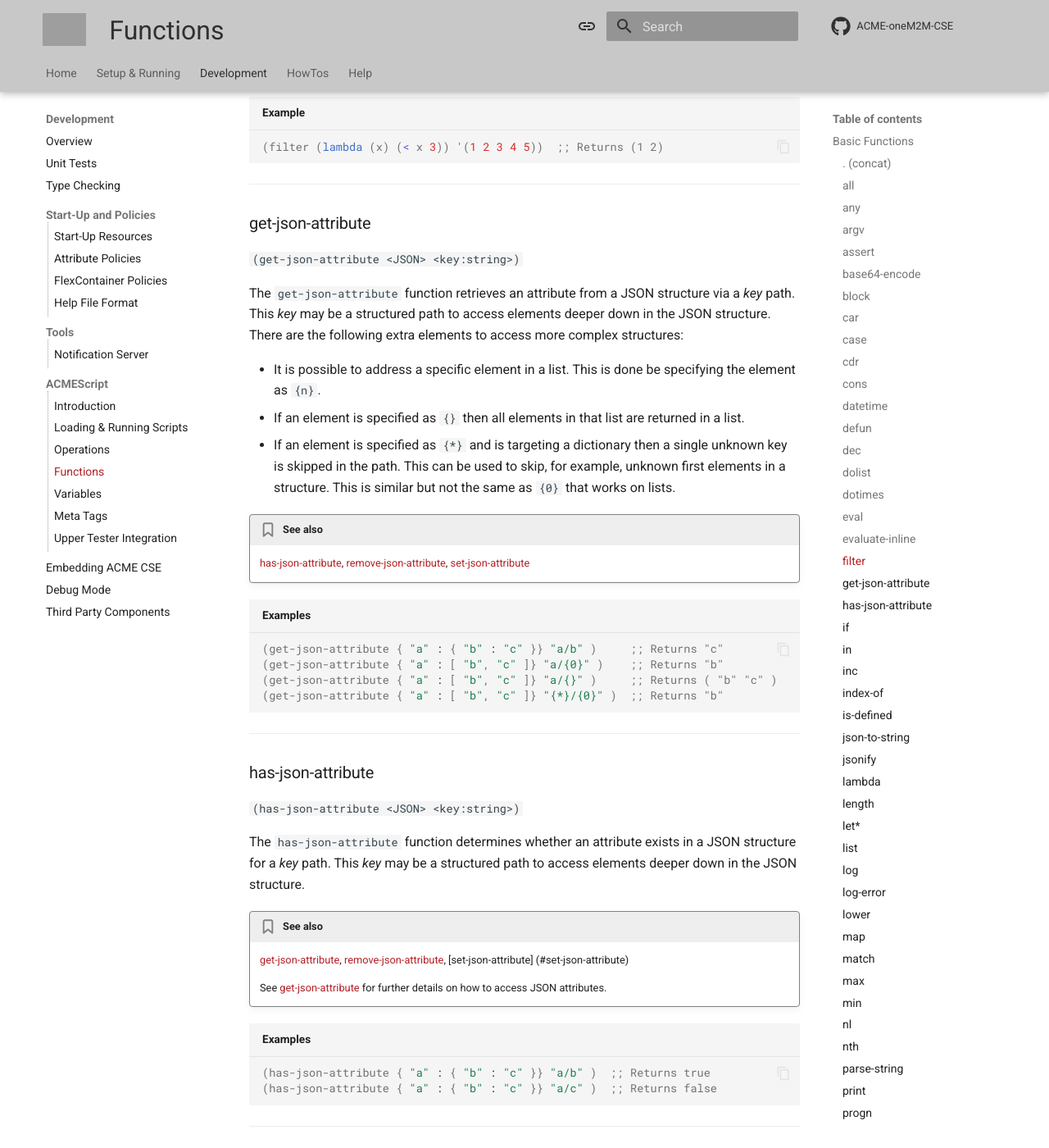
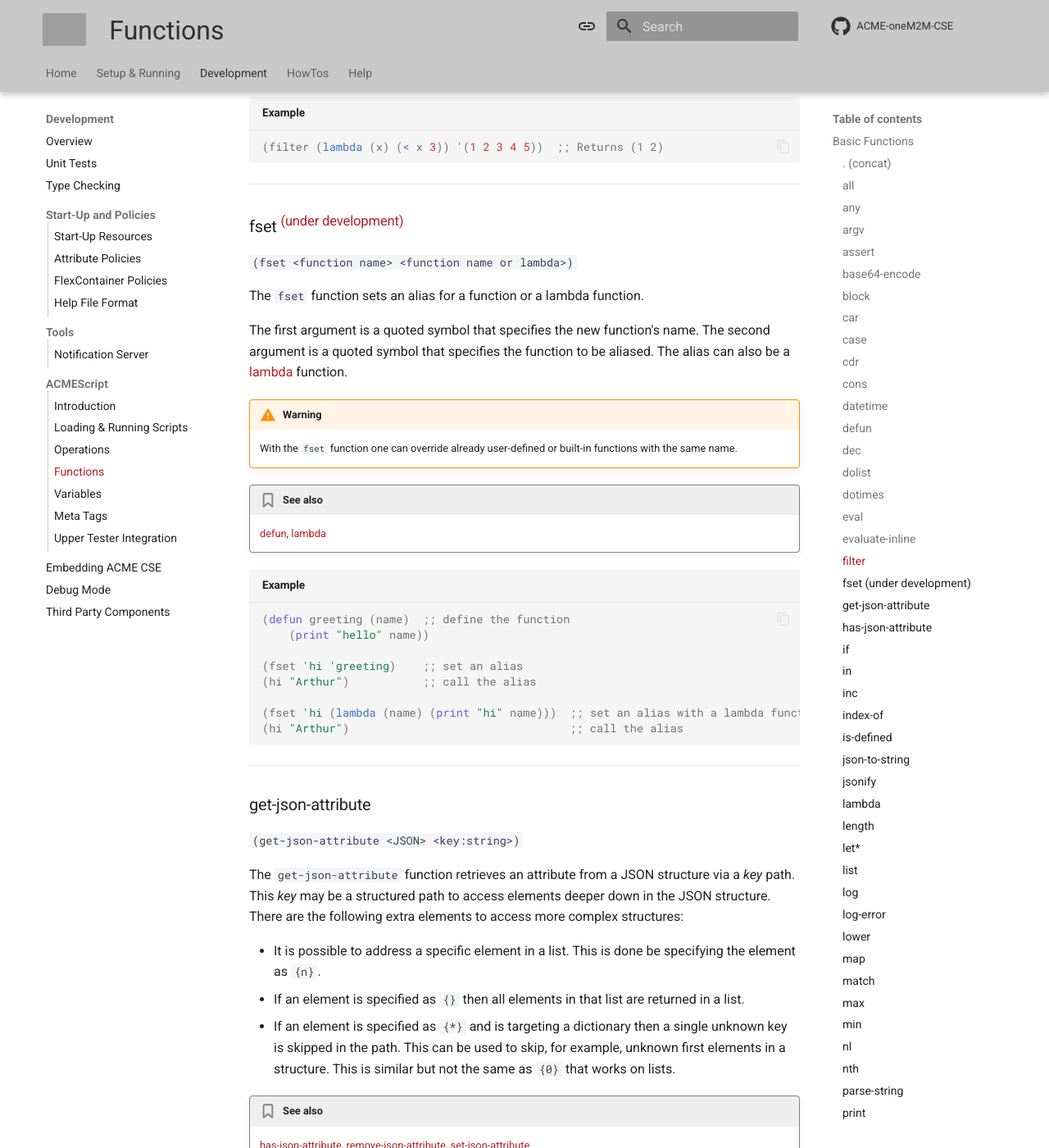
Before and after one commit to ankraft/ACME-oneM2M-CSE-mkdocs, an MkDocs documentation site: the page built from docs/development/ACMEScript-functions.md, in a window 1280 px wide and 1400 px high, scrolled down 9934 px. Shown: the whole window at 82% size. Built offline with MkDocs 1.6.1 and Material for MkDocs 9.7.7, drawn with Linux system fonts in a browser that asks for light colours; comment, search, counter and statistics services are not loaded; some of the changed text lies outside the part shown; grey boxes are pictures that could not be loaded.

Commit message:
Added doc for fset script function

````diff
--- a/docs/development/ACMEScript-functions.md
+++ b/docs/development/ACMEScript-functions.md
@@ -369,7 +369,7 @@ The `eval` function evaluates and executes a quoted list or symbol.
 With this function one can disable or enable the [evaluation of s-expressions in strings](../development/ACMEScript.md#evaluating-s-expressions-in-strings-and-json-structures).
 
 ```lisp title="Example"
-(evaluate-inline false)  ;; Disables inline evaluation
+(evaluate-inline false)      ;; Disables inline evaluation
 (print "1 + 2 = [(+ 1 2)]")  ;; Prints "1 + 2 = [(+ 1 2)]"
 ```
 
@@ -386,6 +386,33 @@ The `filter` function filters a list based on a *function*. The *function* is ap
 
 ```lisp title="Example"
 (filter (lambda (x) (< x 3)) '(1 2 3 4 5))  ;; Returns (1 2)
+```
+
+---
+
+### fset <span style="vertical-align:super;font-size:smaller;color:#b42025">(under development)</span>
+
+`(fset <function name> <function name or lambda>)`
+
+The `fset` function sets an alias for a function or a lambda function.
+
+The first argument is a quoted symbol that specifies the new function's name. The second argument is a quoted symbol that specifies the function to be aliased. The alias can also be a [lambda](#lambda) function.
+
+!!! warning
+	With the `fset` function one can override already user-defined or built-in functions with the same name.
+
+!!! see-also "See also"
+	[defun](#defun), [lambda](#lambda)
+
+```lisp title="Example"
+(defun greeting (name)  ;; define the function
+	(print "hello" name))
+
+(fset 'hi 'greeting)    ;; set an alias
+(hi "Arthur")           ;; call the alias
+
+(fset 'hi (lambda (name) (print "hi" name)))  ;; set an alias with a lambda function
+(hi "Arthur")                                 ;; call the alias
 ```
 
 ---
@@ -572,7 +599,8 @@ The second argument is an s-expression that is evaluated as the function body.
 The result of a lambda function is the result of the expression that is evaluated last in a function evaluation.
 
 !!! see-also "See also"
-	[defun](#defun), [return](#return)
+	[defun](#defun), [fset](#fset), [return](#return)
+
 
 ```lisp title="Examples"
 ((lambda (x) (* x x)) 5)       ;; Returns 25
@@ -580,6 +608,13 @@ The result of a lambda function is the result of the expression that is evaluate
 (setq y (lambda (x) (* x x)))  ;; Define and assign lambda function
 (y)                            ;; Returns ( ( x ) ( * x x ) )
 ((y) 5)                        ;; Returns 25
+```
+
+The [fset](#fset) function can be used to assign a lambda function to a symbol for easier use.
+
+```lisp title="Example"
+(fset 'square (lambda (x) (* x x)))  ;; Assign lambda function to symbol
+(square 5)                           ;; Returns 25
 ```
 
 ---
--- a/mkdocs.yml
+++ b/mkdocs.yml
@@ -155,7 +155,7 @@ nav:
       - 'CSE General Settings': 'setup/Configuration-cse.md'
       - 'Databases': 'setup/Configuration-database.md'
       - 'Logging': 'setup/Configuration-logging.md'
-      # - 'Protocol Binding - CoAP <span style="vertical-align:super;font-size:smaller;color:#b42025">dev</span>': 'setup/Configuration-coap.md'
+      # - 'Protocol Binding - CoAP <span style="vertical-align:super;font-size:smaller;color:#b42025">(under development)</span>': 'setup/Configuration-coap.md'
       - 'Protocol Binding - CoAP': 'setup/Configuration-coap.md'
       - 'Protocol Binding - HTTP': 'setup/Configuration-http.md'
       - 'Protocol Binding - MQTT': 'setup/Configuration-mqtt.md'
````
Also changed, not shown: docs/development/ACMEScript.md (+1 -1 lines), docs/index.md (+0 -1 lines).
